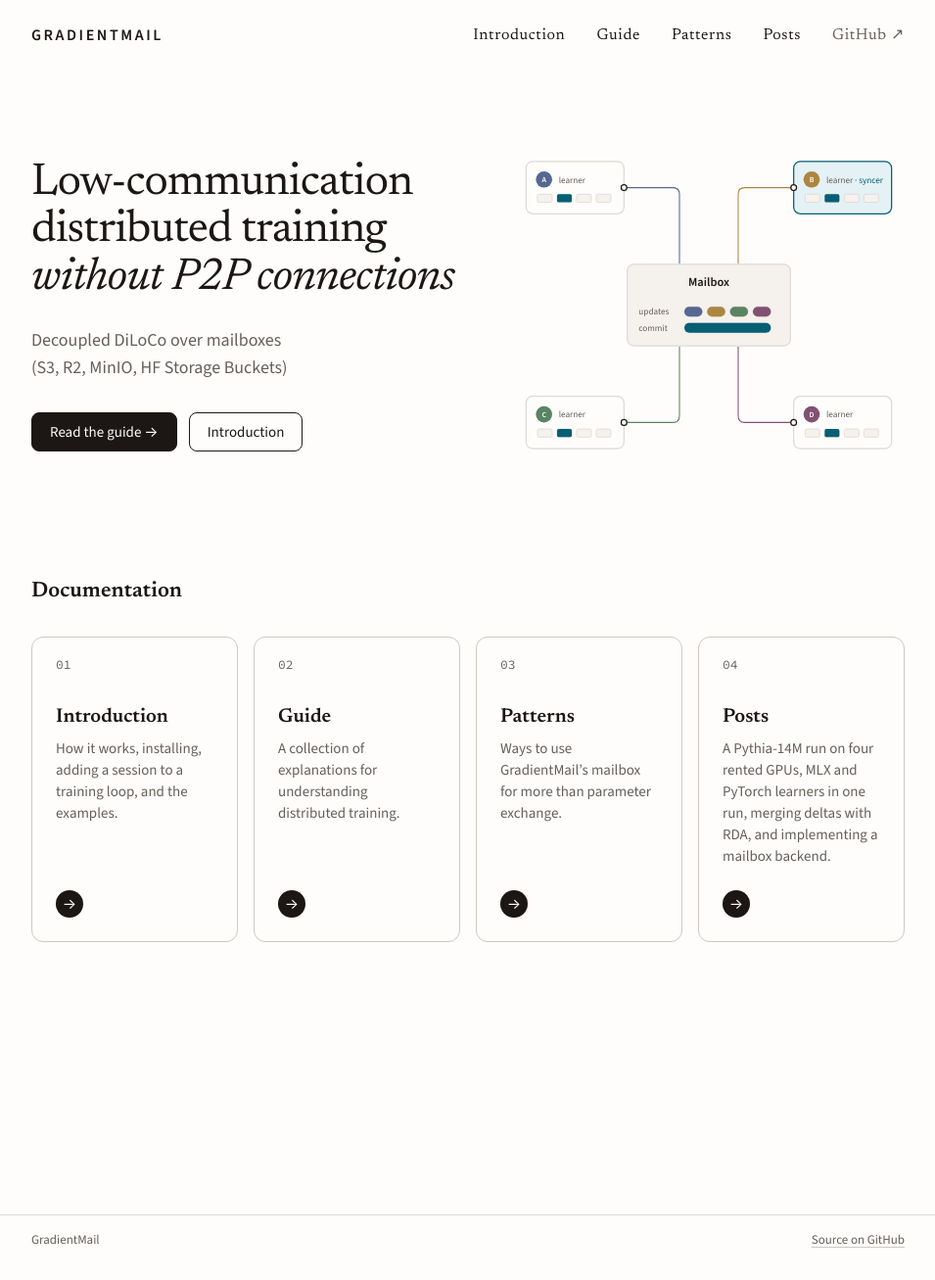
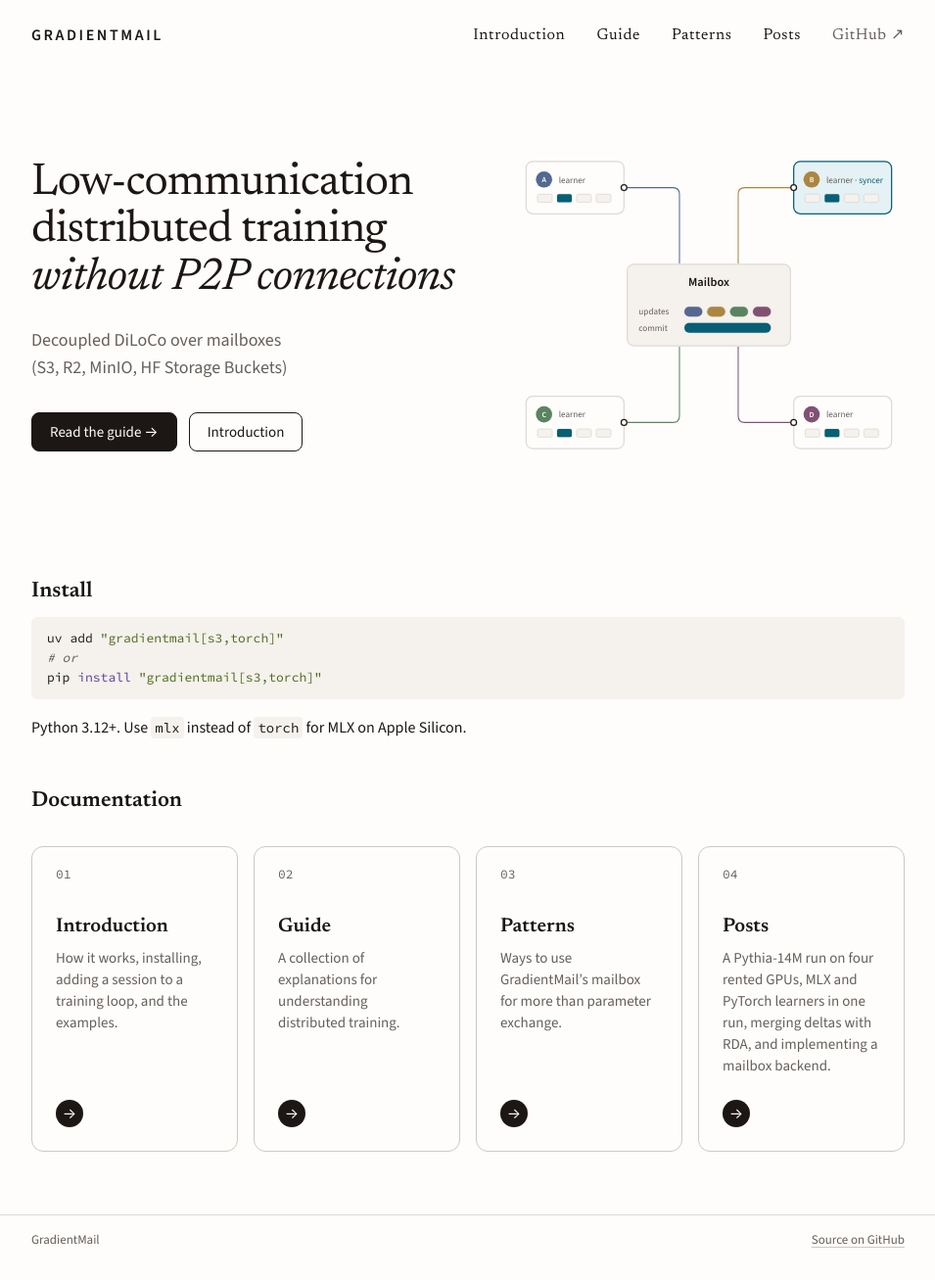
Before and after one commit to ppgsi-lab/gradientmail, a Jekyll site: the page built from index.md, in a window 1280 px wide and 1307 px high. Shown: the whole window at 98% size, without its empty margins (162-1117 px from the left). Built offline with Jekyll 4.4.1, drawn with Linux system fonts in a browser that asks for light colours; our own code applies the rules of GitHub Pages for plain Markdown files.

Commit message:
Install commands with uv add, on the site home and in the guide
Co-Authored-By: Claude Fable 5.1 <noreply@anthropic.com>

````diff
--- a/index.md
+++ b/index.md
@@ -1,6 +1,16 @@
 ---
 title: GradientMail
 ---
+
+## Install
+
+```sh
+uv add "gradientmail[s3,torch]"
+# or
+pip install "gradientmail[s3,torch]"
+```
+
+Python 3.12+. Use `mlx` instead of `torch` for MLX on Apple Silicon.
 
 ## Documentation
 
````
Also changed, not shown: docs/guide/04-gradientmail.md (+6 -0 lines), README.md.
